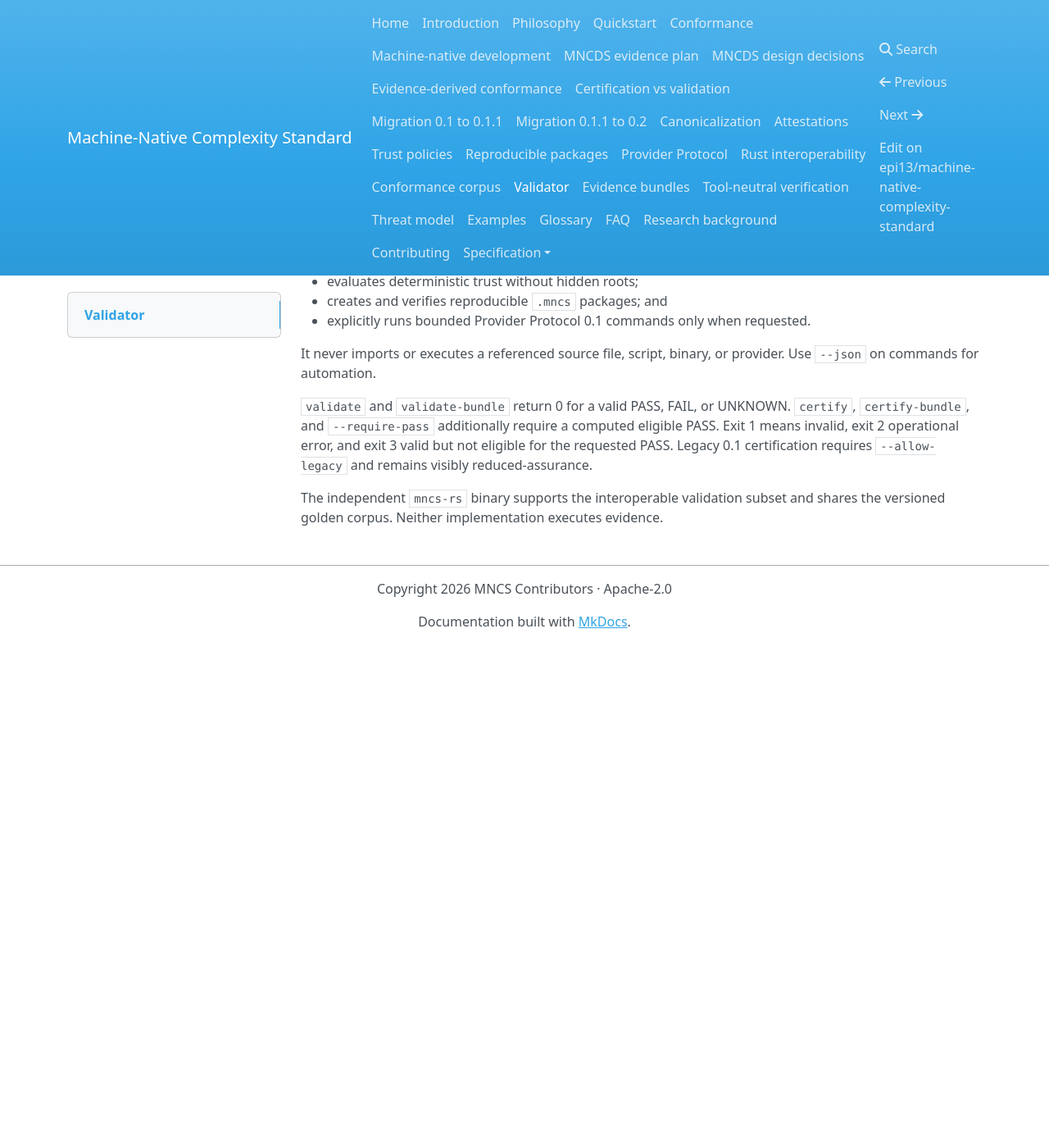
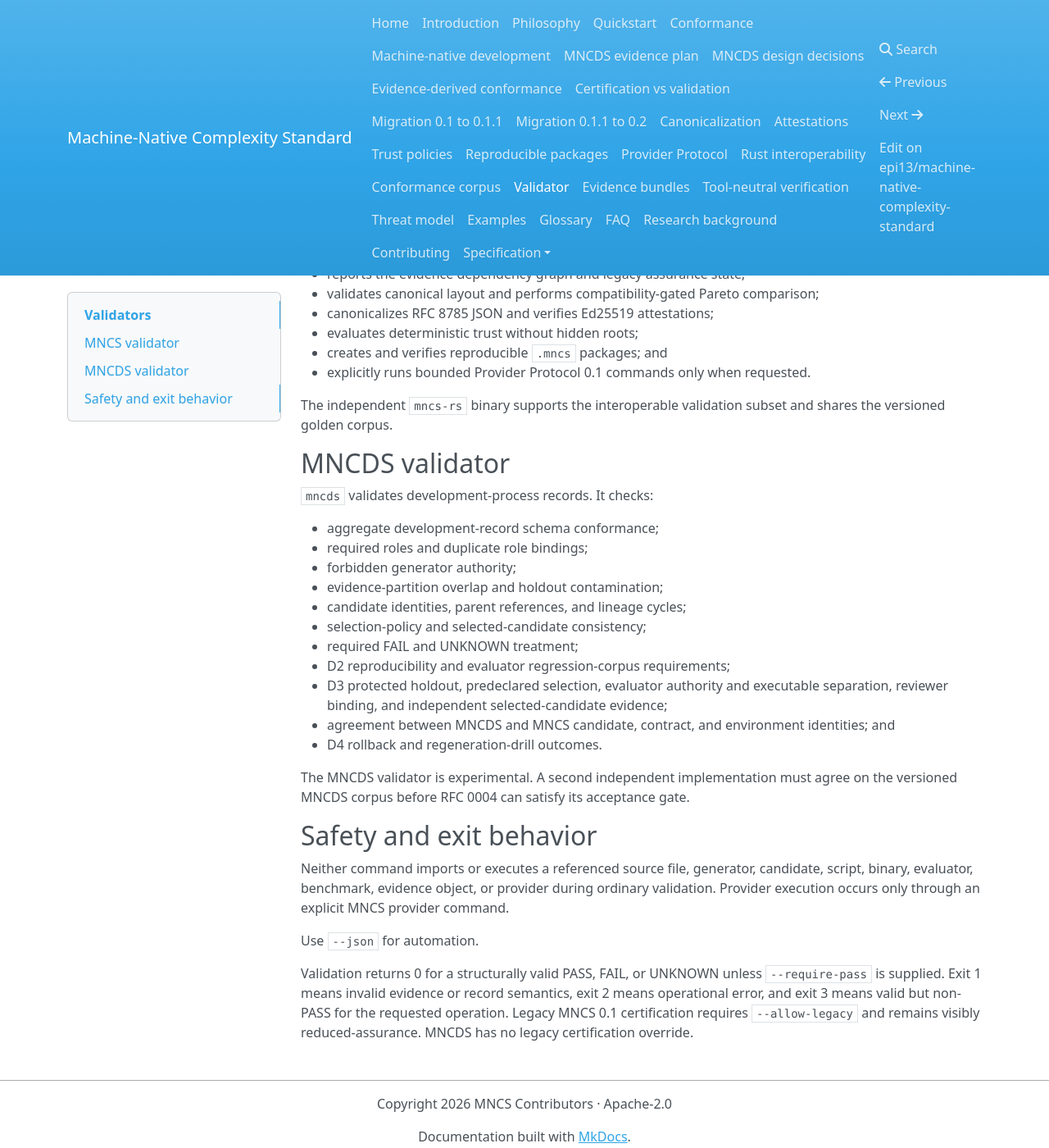
Before and after one commit to epi13/machine-native-complexity-standard, an MkDocs documentation site: the page built from docs/validator.md, in a window 1280 px wide and 1400 px high, scrolled down 363 px. Shown: the whole window at 82% size. Built offline with MkDocs 1.6.1, drawn with Linux system fonts in a browser that asks for light colours; nearby versions of some CDN libraries; before the commit the page ends 1149 px from its top, so only the background shows below that.

Commit message:
docs: document MNCS and MNCDS validators

```diff
--- a/docs/validator.md
+++ b/docs/validator.md
@@ -1,6 +1,10 @@
-# Validator
+# Validators
 
-`mncs-validator` is the reference offline validator. It:
+The `mncs-validator` package exposes two separate offline command families.
+
+## MNCS validator
+
+`mncs` validates implementation evidence. It:
 
 - validates Draft 2020-12 schemas;
 - confines relative references to the bundle;
@@ -9,21 +13,45 @@
 - derives cumulative gates and checks final-status reconciliation;
 - verifies evaluator, environment, provenance, and performance bindings;
 - reports the evidence dependency graph and legacy assurance state;
-- validates canonical layout; and
-- performs compatibility-gated Pareto comparison.
+- validates canonical layout and performs compatibility-gated Pareto comparison;
 - canonicalizes RFC 8785 JSON and verifies Ed25519 attestations;
 - evaluates deterministic trust without hidden roots;
 - creates and verifies reproducible `.mncs` packages; and
 - explicitly runs bounded Provider Protocol 0.1 commands only when requested.
 
-It never imports or executes a referenced source file, script, binary, or provider.
-Use `--json` on commands for automation.
+The independent `mncs-rs` binary supports the interoperable validation subset and shares
+the versioned golden corpus.
 
-`validate` and `validate-bundle` return 0 for a valid PASS, FAIL, or UNKNOWN.
-`certify`, `certify-bundle`, and `--require-pass` additionally require a computed
-eligible PASS. Exit 1 means invalid, exit 2 operational error, and exit 3 valid but
-not eligible for the requested PASS. Legacy 0.1 certification requires
-`--allow-legacy` and remains visibly reduced-assurance.
+## MNCDS validator
 
-The independent `mncs-rs` binary supports the interoperable validation subset and
-shares the versioned golden corpus. Neither implementation executes evidence.
+`mncds` validates development-process records. It checks:
+
+- aggregate development-record schema conformance;
+- required roles and duplicate role bindings;
+- forbidden generator authority;
+- evidence-partition overlap and holdout contamination;
+- candidate identities, parent references, and lineage cycles;
+- selection-policy and selected-candidate consistency;
+- required FAIL and UNKNOWN treatment;
+- D2 reproducibility and evaluator regression-corpus requirements;
+- D3 protected holdout, predeclared selection, evaluator authority and executable
+  separation, reviewer binding, and independent selected-candidate evidence;
+- agreement between MNCDS and MNCS candidate, contract, and environment identities; and
+- D4 rollback and regeneration-drill outcomes.
+
+The MNCDS validator is experimental. A second independent implementation must agree on
+the versioned MNCDS corpus before RFC 0004 can satisfy its acceptance gate.
+
+## Safety and exit behavior
+
+Neither command imports or executes a referenced source file, generator, candidate,
+script, binary, evaluator, benchmark, evidence object, or provider during ordinary
+validation. Provider execution occurs only through an explicit MNCS provider command.
+
+Use `--json` for automation.
+
+Validation returns 0 for a structurally valid PASS, FAIL, or UNKNOWN unless
+`--require-pass` is supplied. Exit 1 means invalid evidence or record semantics, exit 2
+means operational error, and exit 3 means valid but non-PASS for the requested operation.
+Legacy MNCS 0.1 certification requires `--allow-legacy` and remains visibly
+reduced-assurance. MNCDS has no legacy certification override.
```
